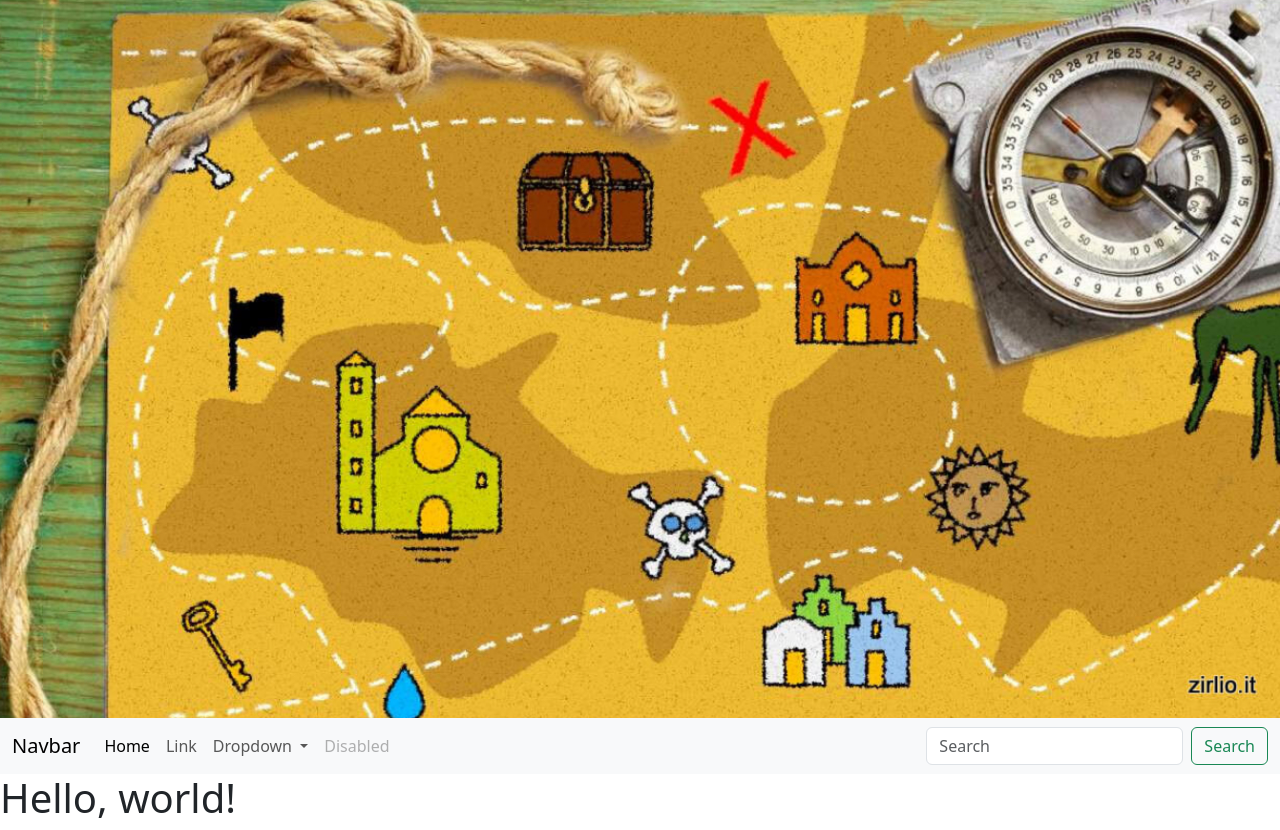
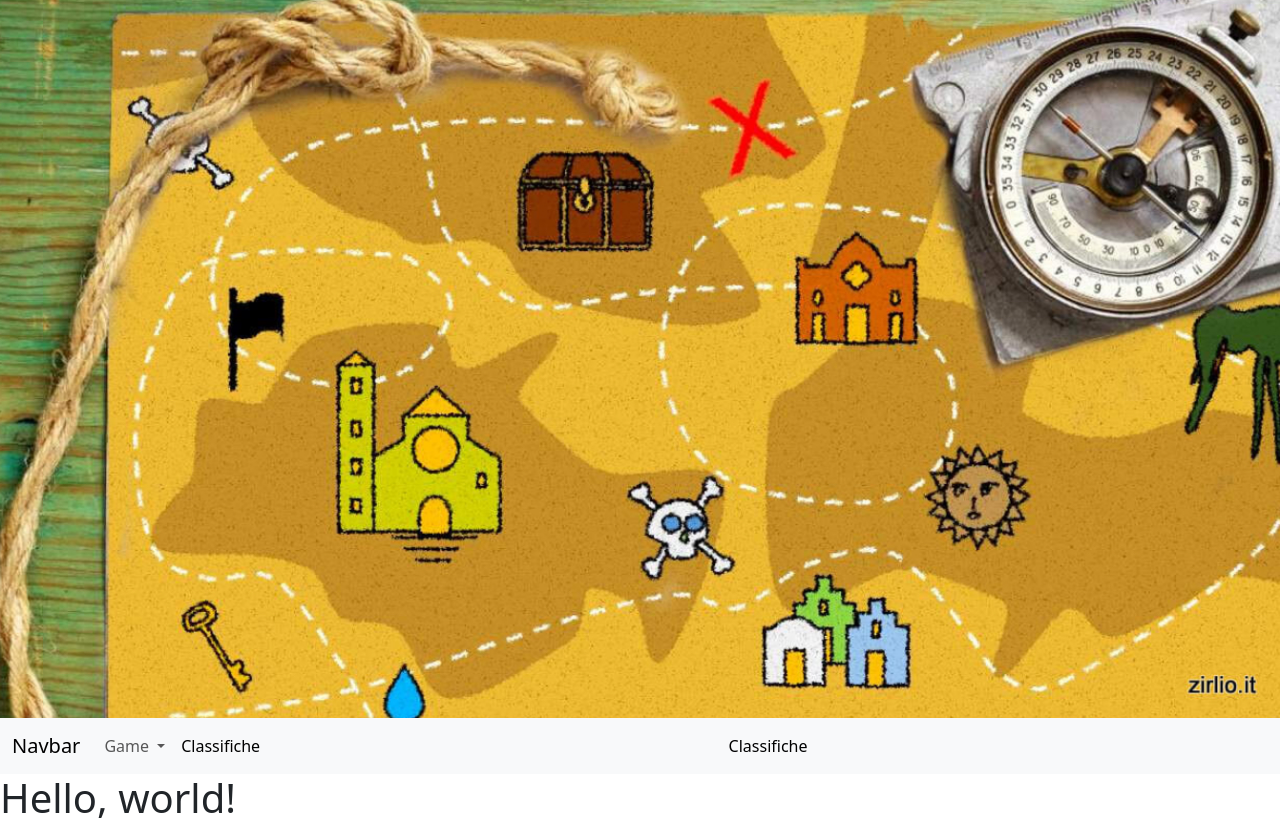
Before and after one commit to tansellamichelangelo/cacciaaltesoro., a website: page index.html in a window 1280 px wide. Drawn offline with nearby package versions, Linux system fonts and the light colour scheme.

Commit message:
Update index.html

```diff
--- a/index.html
+++ b/index.html
@@ -16,31 +16,24 @@
     </button>
     <div class="collapse navbar-collapse" id="navbarSupportedContent">
       <ul class="navbar-nav me-auto mb-2 mb-lg-0">
-        <li class="nav-item">
-          <a class="nav-link active" aria-current="page" href="#">Home</a>
-        </li>
-        <li class="nav-item">
-          <a class="nav-link" href="#">Link</a>
-        </li>
         <li class="nav-item dropdown">
           <a class="nav-link dropdown-toggle" href="#" role="button" data-bs-toggle="dropdown" aria-expanded="false">
-            Dropdown
+            Game
           </a>
           <ul class="dropdown-menu">
-            <li><a class="dropdown-item" href="#">Action</a></li>
-            <li><a class="dropdown-item" href="#">Another action</a></li>
-            <li><hr class="dropdown-divider"></li>
-            <li><a class="dropdown-item" href="#">Something else here</a></li>
+            <li><a class="dropdown-item" href="#">Visualizza</a></li>
+            <li><a class="dropdown-item" href="#">Inserisci</a></li>
           </ul>
         </li>
         <li class="nav-item">
-          <a class="nav-link disabled" aria-disabled="true">Disabled</a>
+          <a class="nav-link active" aria-active="true">Classifiche</a>
         </li>
       </ul>
-      <form class="d-flex" role="search">
-        <input class="form-control me-2" type="search" placeholder="Search" aria-label="Search">
-        <button class="btn btn-outline-success" type="submit">Search</button>
-      </form>
+        <ul class="navbar-nav me-auto mb-2 mb-lg-0">
+          <li class="nav-item">
+           <a class="nav-link active" aria-active="true">Classifiche</a>
+          </li>
+        </ul>
     </div>
   </div>
 </nav>
```
